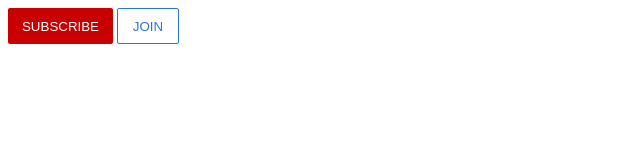
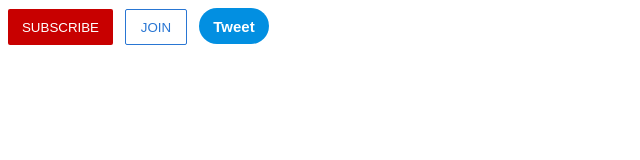
Before and after one commit to Hawk-ho/Website, a plain HTML site: page index.html in a window 1280 px wide. Shown: the whole page, without its empty margins (0-640 px from the left). Drawn offline with Linux system fonts and the light colour scheme.

Commit message:
creating tweet button with design, plis adding new feature called shadows

```diff
--- a/index.html
+++ b/index.html
@@ -7,8 +7,14 @@
     <button class="Subscribe">
       SUBSCRIBE
     </button>
-    <button class="join">
-      JOIN
+
+   <button class="join">
+    JOIN
+   </button>
+
+    <button class="tweet">
+      Tweet
     </button>
+
   </body>
 </html>
--- a/style.css
+++ b/style.css
@@ -6,8 +6,21 @@
   width: 105px ;
   border-radius: 2px;
   cursor: pointer;
+  transition: opacity 0.15s;
+
+
 
 }
+.Subscribe:hover{
+  opacity: 0.8;
+
+}
+.Subscribe:active{
+  opacity: 0.5;
+
+}
+
+
 .join{
     background-color: white;
     border-color: rgb(41,  118, 211);
@@ -18,5 +31,36 @@
     width: 62px;
     border-radius: 2px;
     cursor: pointer;
+    margin-left: 8px;
+
+    transition: background-color 0.15s, color 0.15s;
+
 
 }
+.join:hover{
+  background-color: rgb(41,  118, 211);
+  color: white;
+
+}
+.join:active{
+  opacity: 0.7;
+
+}
+
+.tweet{
+  background-color: rgb(2, 143, 225);
+  color: white;
+  width: 70px;
+  height: 36px;
+  border-radius: 50px;
+  border: none;
+  font-weight: bold;
+  font-size: 15px;
+  cursor: pointer;
+  margin-left: 8px;
+  transition: box-shadow 0.15s ;
+
+}
+.tweet:hover{
+  box-shadow: 5px 5px 10px rgba(0, 0 , 0, 0.15);
+}
```
Lines whose indentation alone changed are shown as unchanged.
